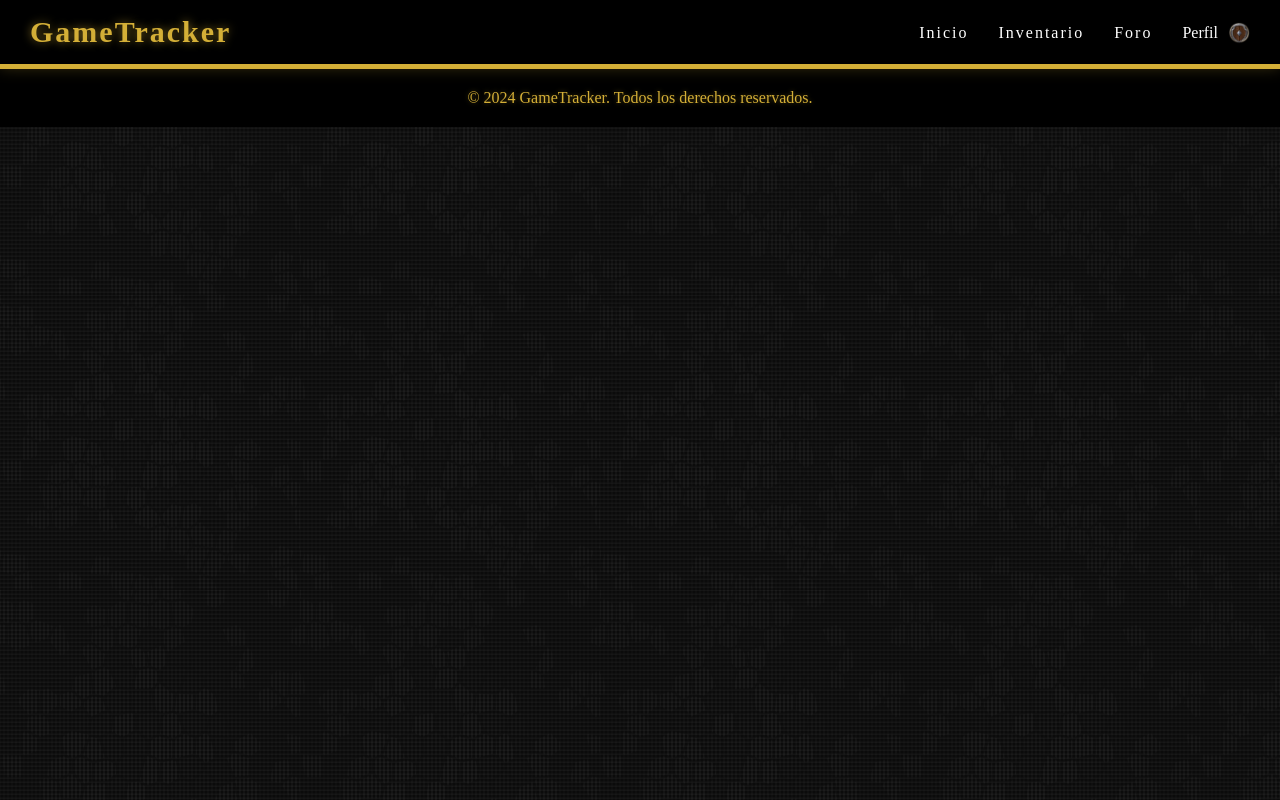
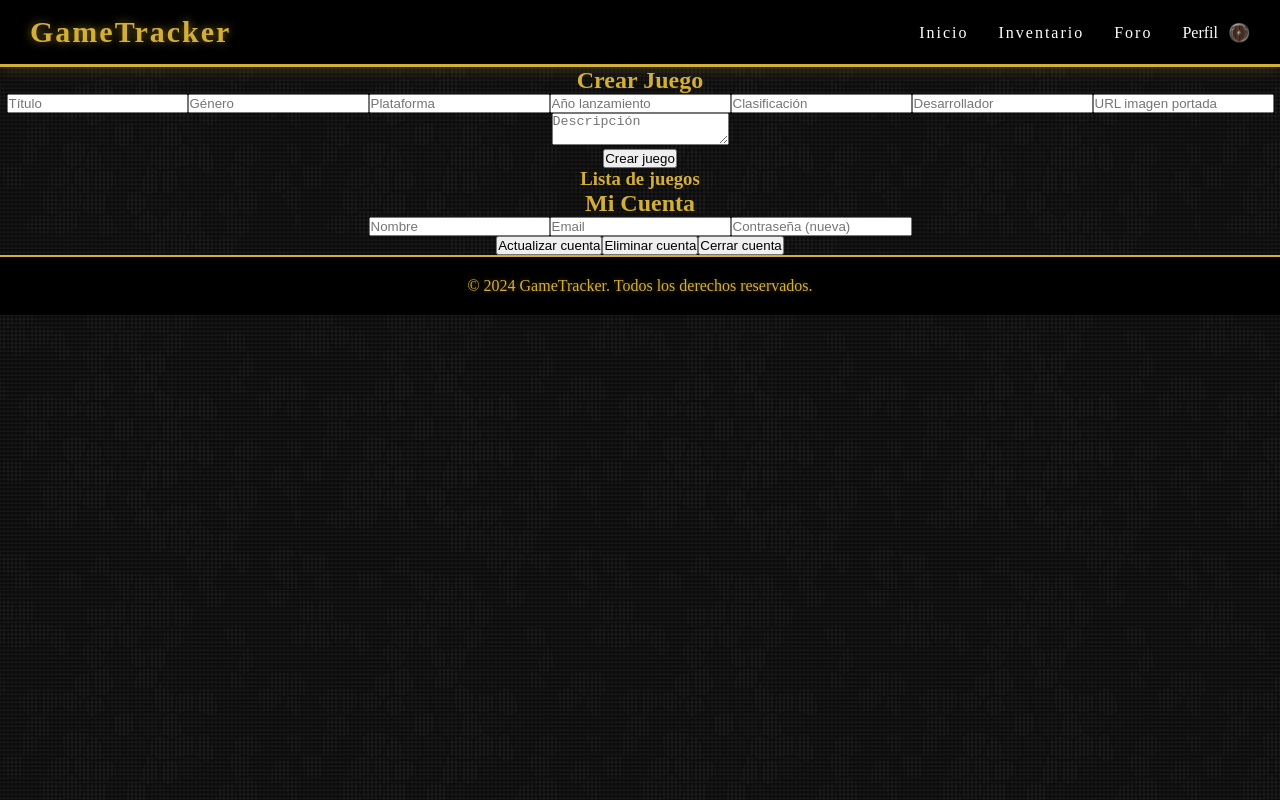
Before and after one commit to LozanoD40/GameTracker, a React (Vite) app: page /Confi in a window 1280 px wide. Built offline with nearby package versions, Linux system fonts and the light colour scheme.

Commit message:
Feat: logica de cerrar, actualizar y eliminar cuenta finalizada

```diff
--- a/src/App.jsx
+++ b/src/App.jsx
@@ -4,6 +4,7 @@ import Headers from './FRONTEND/componentes/componente_General/Header'
 import Footer from './FRONTEND/componentes/componente_General/Footer'
 import Login from './FRONTEND/componentes/componente_General/Login'
 import Info from './FRONTEND/componentes/componente_General/Info'
+import Confi from './FRONTEND/componentes/componente_Perfil/Confi'
 import Home from './FRONTEND/pages/Home'
 import Perfil from './FRONTEND/pages/Perfil'
 import Biblioteca from './FRONTEND/pages/Biblioteca'
@@ -17,7 +18,8 @@ function App() {
         <Route path="/" element={<Home />} />
         <Route path="/perfil" element={<Perfil />} />
         <Route path="/foro" element={<Foro />} />
-        <Route path="/info/:id" element={<Info/>} />
+        <Route path="/info/:id" element={<Info />} />
+        <Route path="/Confi" element={<Confi />} />
         <Route path="/biblioteca" element={<Biblioteca />} />
         <Route path="/Login" element={<Login />} />
       </Routes>
--- /dev/null
+++ b/src/FRONTEND/componentes/componente_Perfil/Confi.jsx
@@ -0,0 +1,319 @@
+import { useEffect, useState } from 'react'
+import { useNavigate } from 'react-router-dom'
+import Login from '../componente_General/Login'
+
+function Confi() {
+  const [juegos, setJuegos] = useState([])
+  const [editandoId, setEditandoId] = useState(null)
+
+  // campos juego
+  const [titulo, setTitulo] = useState('')
+  const [genero, setGenero] = useState('')
+  const [plataforma, setPlataforma] = useState('')
+  const [anioLanzamiento, setAnioLanzamiento] = useState('')
+  const [clasificacionEdad, setClasificacionEdad] = useState('')
+  const [desarrollador, setDesarrollador] = useState('')
+  const [imagenPortada, setImagenPortada] = useState('')
+  const [descripcion, setDescripcion] = useState('')
+
+  // cuenta
+  const [isLoginOpen, setIsLoginOpen] = useState(false)
+  const [user, setUser] = useState(null)
+  const [nombre, setNombre] = useState('')
+  const [email, setEmail] = useState('')
+  const [contrasenia, setContrasenia] = useState('')
+
+  const navigate = useNavigate()
+
+  useEffect(() => {
+    const cargarUsuario = () => {
+      try {
+        const raw = localStorage.getItem('user')
+        if (!raw) {
+          setUser(null)
+          setIsLoginOpen(true)
+          return
+        }
+        const parsed = JSON.parse(raw)
+        setUser(parsed)
+        setNombre(parsed.nombre || '')
+        setEmail(parsed.email || '')
+      } catch (err) {
+        console.error('Error leyendo user desde localStorage', err)
+        setUser(null)
+        setIsLoginOpen(true)
+      }
+    }
+
+    cargarUsuario()
+  }, [])
+
+  const cerrarSesion = () => {
+    localStorage.removeItem('user')
+    setUser(null)
+    setNombre('')
+    setEmail('')
+    setContrasenia('')
+    setJuegos([])
+    navigate('/')
+  }
+
+  // --- Juegos CRUD ---
+  const crearJuego = async () => {
+    const nuevoJuego = {
+      titulo,
+      genero,
+      plataforma,
+      anioLanzamiento,
+      clasificacionEdad,
+      desarrollador,
+      imagenPortada,
+      descripcion,
+    }
+    try {
+      const res = await fetch('http://localhost:3000/api/games', {
+        method: 'POST',
+        headers: { 'Content-Type': 'application/json' },
+        body: JSON.stringify(nuevoJuego),
+      })
+      if (!res.ok) throw new Error(await res.text())
+      const data = await res.json()
+      setJuegos((prev) => [...prev, data])
+      alert('si se subio')
+      limpiarFormularioJuego()
+    } catch (err) {
+      console.error('Error creando juego:', err)
+    }
+  }
+
+  const prepararEdicion = (juego) => {
+    setEditandoId(juego._id)
+    setTitulo(juego.titulo || '')
+    setGenero(juego.genero || '')
+    setPlataforma(juego.plataforma || '')
+    setAnioLanzamiento(juego.anioLanzamiento || '')
+    setClasificacionEdad(juego.clasificacionEdad || '')
+    setDesarrollador(juego.desarrollador || '')
+    setImagenPortada(juego.imagenPortada || '')
+    setDescripcion(juego.descripcion || '')
+  }
+
+  const actualizarJuego = async () => {
+    if (!editandoId) return
+    const actualizado = {
+      titulo,
+      genero,
+      plataforma,
+      anioLanzamiento,
+      clasificacionEdad,
+      desarrollador,
+      imagenPortada,
+      descripcion,
+    }
+    try {
+      const res = await fetch(
+        `http://localhost:3000/api/games/games/${editandoId}`,
+        {
+          method: 'PUT',
+          headers: { 'Content-Type': 'application/json' },
+          body: JSON.stringify(actualizado),
+        }
+      )
+      if (!res.ok) throw new Error(await res.text())
+      const data = await res.json()
+      setJuegos((prev) => prev.map((p) => (p._id === editandoId ? data : p)))
+      setEditandoId(null)
+      limpiarFormularioJuego()
+    } catch (err) {
+      console.error('Error actualizando juego:', err)
+    }
+  }
+
+  const limpiarFormularioJuego = () => {
+    setTitulo('')
+    setGenero('')
+    setPlataforma('')
+    setAnioLanzamiento('')
+    setClasificacionEdad('')
+    setDesarrollador('')
+    setImagenPortada('')
+    setDescripcion('')
+  }
+
+  // --- Cuenta (editar / eliminar) ---
+  const actualizarCuenta = async () => {
+    if (!user?.id && !user?._id) {
+      alert('No hay usuario logueado')
+      return
+    }
+    const id = user.id || user._id
+    try {
+      const res = await fetch(`http://localhost:3000/api/users/users/${id}`, {
+        method: 'PUT',
+        headers: { 'Content-Type': 'application/json' },
+        body: JSON.stringify({ nombre, email, contrasenia }),
+      })
+      if (!res.ok) throw new Error(await res.text())
+      const data = await res.json()
+      // actualizar localStorage y estado
+      localStorage.setItem(
+        'user',
+        JSON.stringify({
+          id: data._id || data.id,
+          nombre: data.nombre,
+          email: data.email,
+        })
+      )
+      cargarUsuario()
+      alert('Cuenta actualizada')
+    } catch (err) {
+      console.error('Error actualizando cuenta:', err)
+    }
+  }
+
+  const eliminarCuenta = async () => {
+    if (!user?.id && !user?._id) {
+      alert('No hay usuario logueado')
+      return
+    }
+    if (!confirm('¿Eliminar tu cuenta permanentemente?')) return
+    const id = user.id || user._id
+    try {
+      const res = await fetch(`http://localhost:3000/api/users/users/${id}`, {
+        method: 'DELETE',
+      })
+      if (!res.ok) throw new Error(await res.text())
+      // limpiar sesión y redirigir
+      localStorage.removeItem('user')
+      setUser(null)
+      alert('Cuenta eliminada')
+      navigate('/')
+    } catch (err) {
+      console.error('Error eliminando cuenta:', err)
+    }
+  }
+
+  return (
+    <div className="confi-container">
+      <section className="confi-juegos">
+        <h2>{editandoId ? 'Editar Juego' : 'Crear Juego'}</h2>
+
+        <div className="form-row">
+          <input
+            placeholder="Título"
+            value={titulo}
+            onChange={(e) => setTitulo(e.target.value)}
+          />
+          <input
+            placeholder="Género"
+            value={genero}
+            onChange={(e) => setGenero(e.target.value)}
+          />
+          <input
+            placeholder="Plataforma"
+            value={plataforma}
+            onChange={(e) => setPlataforma(e.target.value)}
+          />
+          <input
+            placeholder="Año lanzamiento"
+            value={anioLanzamiento}
+            onChange={(e) => setAnioLanzamiento(e.target.value)}
+          />
+          <input
+            placeholder="Clasificación"
+            value={clasificacionEdad}
+            onChange={(e) => setClasificacionEdad(e.target.value)}
+          />
+          <input
+            placeholder="Desarrollador"
+            value={desarrollador}
+            onChange={(e) => setDesarrollador(e.target.value)}
+          />
+          <input
+            placeholder="URL imagen portada"
+            value={imagenPortada}
+            onChange={(e) => setImagenPortada(e.target.value)}
+          />
+          <textarea
+            placeholder="Descripción"
+            value={descripcion}
+            onChange={(e) => setDescripcion(e.target.value)}
+          />
+        </div>
+
+        <div className="form-actions">
+          {editandoId ? (
+            <>
+              <button onClick={actualizarJuego}>Guardar cambios</button>
+              <button
+                onClick={() => {
+                  setEditandoId(null)
+                  limpiarFormularioJuego()
+                }}
+              >
+                Cancelar
+              </button>
+            </>
+          ) : (
+            <button onClick={crearJuego}>Crear juego</button>
+          )}
+        </div>
+
+        <h3>Lista de juegos</h3>
+        <div className="lista-juegos">
+          {juegos.map((g) => (
+            <div key={g._id} className="item-juego">
+              <img
+                src={g.imagenPortada}
+                alt={g.titulo}
+                className="mini-portada"
+              />
+              <div className="meta">
+                <strong>{g.titulo}</strong>
+                <small>
+                  {g.genero} • {g.plataforma}
+                </small>
+              </div>
+              <div className="actions">
+                <button onClick={() => prepararEdicion(g)}>Editar</button>
+              </div>
+            </div>
+          ))}
+        </div>
+      </section>
+
+      <section className="confi-cuenta">
+        <h2>Mi Cuenta</h2>
+        <div className="form-row">
+          <input
+            placeholder="Nombre"
+            value={nombre}
+            onChange={(e) => setNombre(e.target.value)}
+          />
+          <input
+            placeholder="Email"
+            value={email}
+            onChange={(e) => setEmail(e.target.value)}
+          />
+          <input
+            placeholder="Contraseña (nueva)"
+            type="password"
+            value={contrasenia}
+            onChange={(e) => setContrasenia(e.target.value)}
+          />
+        </div>
+        <div className="form-actions">
+          <button onClick={actualizarCuenta}>Actualizar cuenta</button>
+          <button onClick={eliminarCuenta} className="danger">
+            Eliminar cuenta
+          </button>
+          <button onClick={cerrarSesion} className="danger">
+            Cerrar cuenta
+          </button>
+        </div>
+      </section>
+    </div>
+  )
+}
+
+export default Confi
--- a/src/FRONTEND/componentes/componente_Perfil/Status.jsx
+++ b/src/FRONTEND/componentes/componente_Perfil/Status.jsx
@@ -119,8 +119,7 @@ function Status() {
         <button
           className="btn-logout"
           onClick={() => {
-            localStorage.removeItem('user')
-            navigate('/')
+            navigate('/Confi')
           }}
         >
           <img
--- a/src/FRONTEND/pages/foro.jsx
+++ b/src/FRONTEND/pages/foro.jsx
@@ -1,6 +1,9 @@
 function Foro() {
-  return <>
-  </>
+  return (
+    <div>
+      <div>feefwfw</div>
+    </div>
+  )
 }
 
 export default Foro
```
Also changed, not shown: public/Portadas/Gta6.jpg (added).
